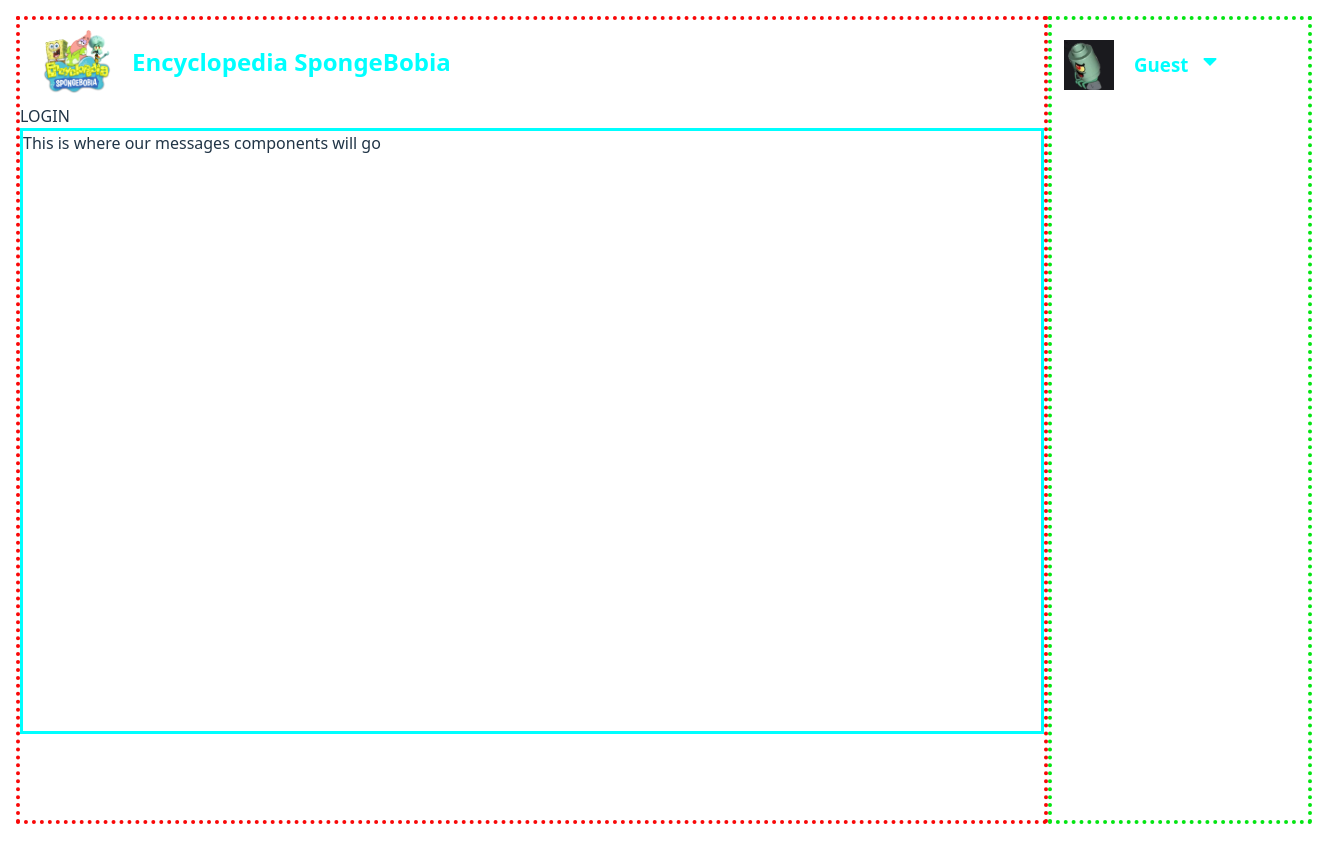
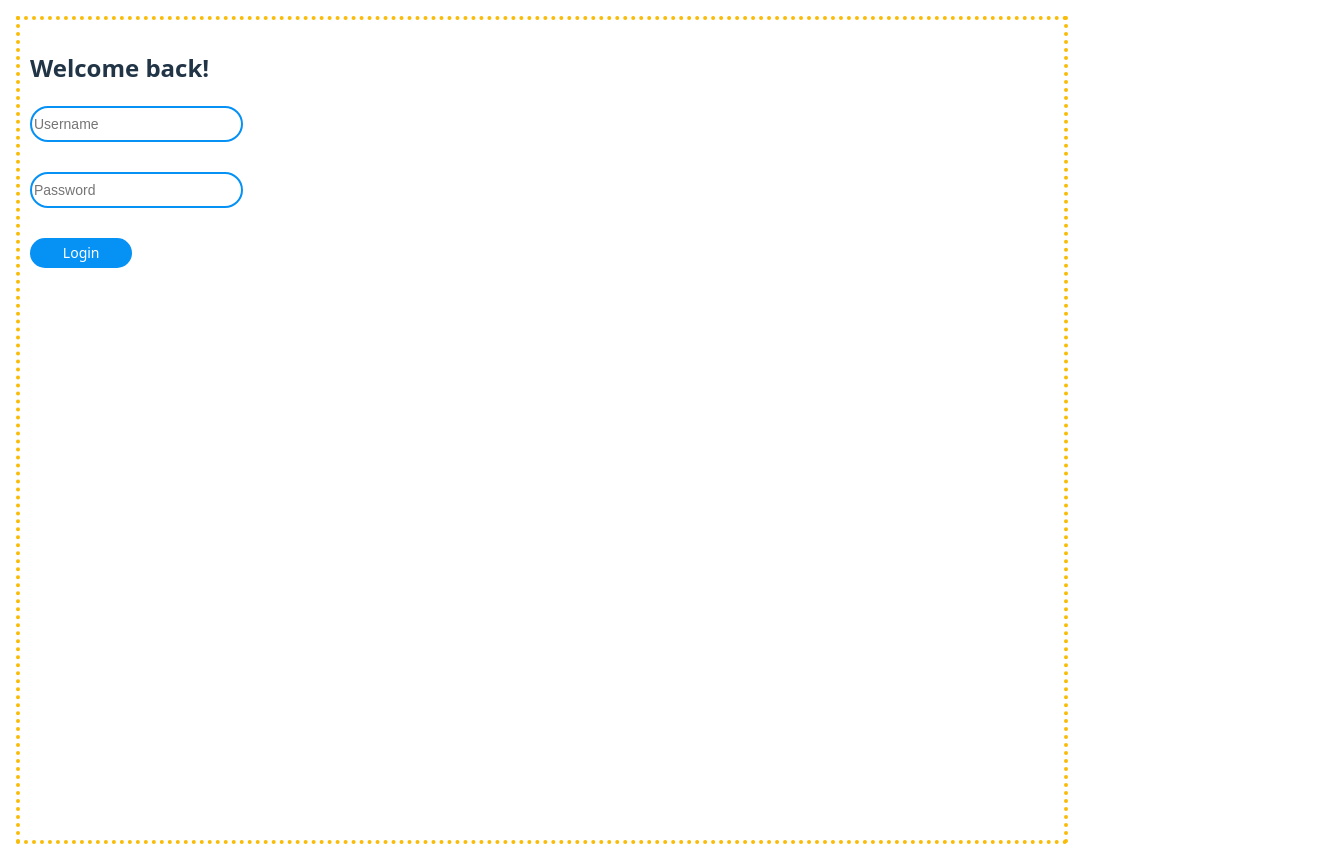
Before and after one commit to hilton326/ESBRehydrated, a React (Vite) app in the folder frontend/: page /login in a window 1280 px wide. Shown: the whole page, 1328 px wide, since content can reach past the window. Built offline with nearby package versions, Linux system fonts and the light colour scheme.

Commit message:
Frontend->backend connection in progress
about to test if calling the api works

```diff
--- /dev/null
+++ b/frontend/src/api/client.js
@@ -0,0 +1,15 @@
+const API = import.meta.env.VITE_API_BASE;
+
+async function test() {
+    // Implementation for test API call
+
+    const response = await fetch(`${API}/test`, {
+      headers: {
+        'Content-Type': 'application/json',
+      },
+    });
+
+    return response.json();
+}
+
+export { test };
--- /dev/null
+++ b/frontend/src/components/LoginButton.jsx
@@ -0,0 +1,14 @@
+import React from 'react';
+import '../api/client.js'; // Import the client for API calls
+
+const LoginButton = () => {
+    return (
+        <div>
+            <button className="login-button" onClick={() => alert('Login button clicked!')}>
+                Login
+            </button>
+        </div>
+    )
+}
+
+export default LoginButton;
--- a/frontend/src/components/MessageDisplay.jsx
+++ b/frontend/src/components/MessageDisplay.jsx
@@ -1,6 +1,4 @@
 
-
-// Generic image component
 function MessageDisplay() {
     return (
         <div id="message-display">
--- a/frontend/src/components/common/Image.jsx
+++ b/frontend/src/components/common/Image.jsx
@@ -1,4 +1,3 @@
-import '../../styles/main.css'
 
 // Generic image component to more easily support dynamically sized, but restrained, images
 const Image = ({ size, image, alt}) => {
--- a/frontend/src/main.jsx
+++ b/frontend/src/main.jsx
@@ -4,7 +4,10 @@ import './index.css'
 import Chat from './pages/Chat.jsx'
 import Login from './pages/Login.jsx'
 import { BrowserRouter, Routes, Route } from 'react-router-dom'; // Allows multiple pages
-import './styles/main.css'; // ONLY IMPORT THIS HERE
+
+// CSS IMPORTS: Only import CSS files in main.jsx, not in individual components or pages
+import './styles/main.css';
+import './styles/login.css';
 
 createRoot(document.getElementById('root')).render(
   <BrowserRouter>
--- a/frontend/src/pages/Login.jsx
+++ b/frontend/src/pages/Login.jsx
@@ -1,23 +1,25 @@
 
-import TitleBar from '../components/TitleBar.jsx'
-import MessageDisplay from '../components/MessageDisplay.jsx'
-import ProfileDisplay from '../components/ProfileDisplay.jsx'
+import LoginButton from '../components/LoginButton.jsx';
+
 
 function Login() {
   return (
 
     <div id="page">
 
-      <div id="main">
-        <TitleBar/>
-        LOGIN
-        <MessageDisplay/>
+      <div id="login-main">
+
+        <h2 classname="login-header">
+          Welcome back!
+        </h2>
+
+        <input className="login-input" type="text" placeholder="Username" />
+        <input className="login-input" type="password" placeholder="Password" />
+
+        <LoginButton />
+
       </div>
 
-      <div id="sidebar">
-        <ProfileDisplay />
-
-      </div>
     </div>
   )
 }
--- a/frontend/src/styles/login.css
+++ b/frontend/src/styles/login.css
@@ -1,105 +1,62 @@
-#root {
-  max-width: 1920px;
-  padding: 1rem;
-}
-
-/* Applied to the entire page */
-#page {
-    display: flex;
-    flex-direction: row;
-}
-
-/* Image container (Image.jsx) */
-.image-container {
-    align-items: center;
-    justify-content: center;
-    display: flex;
-    margin: 10px;
-    overflow: hidden;
-}
-.image {
-    width: 100%;
-    height: 100%;
-    object-fit: cover;
-}
-/* ---------------------------------------------------------------------------------------- */
-
 /* Main 80% of the page width */
-#main {
+#login-main {
     width: 80vw;
     height: 100vh;
     display: flex;
     flex-direction: column;
     border-style: dotted;
-    border-color: rgb(249, 8, 8);
+    border-color: rgb(249, 188, 8);
     border-width: 4px;
+    padding: 10px;
 }
 
-/* Top title bar */
-#titlebar {
-    display: flex;
-    flex-direction: row;
-    align-items: center;
-    border-style: solid;
+.login-header {
+    font-family: 'Courier New', Courier, monospace;
+    color:rgb(139, 6, 6);
+    margin-left: 5px;
+    border-width:2px;
     border-color: white;
-    border-width: 2px;
-    color:aqua;
-    height: 80px;
 }
 
-/* Message display */
-#message-display {
-    border-style: solid;
-    border-color: cyan;
-    border-width: 3px;
-    height: 75vh;
-}
-/* ---------------------------------------------------------------------------------------- */
-
-/* The right sidebar (20% of the page width) */
-#sidebar {
-    width: 20vw;
-    height: 100vh;
-    display: flex;
-    flex-direction: column;
-    border-style: dotted;
-    border-color: rgb(4, 229, 19);
-    border-width: 4px;
+.login-text {
+    color:cyan;
+    font-size: 14px;
 }
 
-/* User profile display */
-#profile-display {
-    display: flex;
-    flex-direction: row;
-    align-items: center;
-    border-style: solid;
-    border-color: white;
-    border-width: 2px;
-    color:aqua;
-    gap: 10px;
-    margin-top: 5px;
+.login-error-text {
+    color:rgb(255, 0, 0);
+    font-size: 14px;
 }
 
-/* User settings menu opener */
-.profile-dropdown-button {
-    cursor: pointer;
-}
-.profile-dropdown-button:hover {
-    color:red;
+.login-input {
+    width: 20%;
+    height: 30px;
+    border-style: solid;
+    border-radius: 20px;
+
+    margin-bottom: 30px;
+    border-color: rgb(6, 145, 244);
+    border-width: 2px;
+    background-color: transparent;
+    color: white;
+    font-size: 14px;
 }
 
-/* Profile controls dropdown */
-#profile-dropdown {
+.login-button {
+    width: 10%;
+    height: 30px;
+    border-style: solid;
+    border-radius: 20px;
+    background-color: rgb(6, 145, 244);
+    border-width: 2px;
+    color: white;
+    font-size: 14px;
     display: flex;
-    flex-direction: row;
     align-items: center;
-    border-style: solid;
-    border-color: rgb(0, 255, 85);
-    border-width: 2px;
-    color:aqua;
-    gap: 10px;
-    margin-top: 5px;
+    text-align: center;
+    justify-content: center;
 }
 
 
+
 /* ---------------------------------------------------------------------------------------- */
```
Also changed, not shown: frontend/src/components/common/InputField.jsx (added, +13 -0 lines), 2 other files (tests, documents, lock files or other folders).
